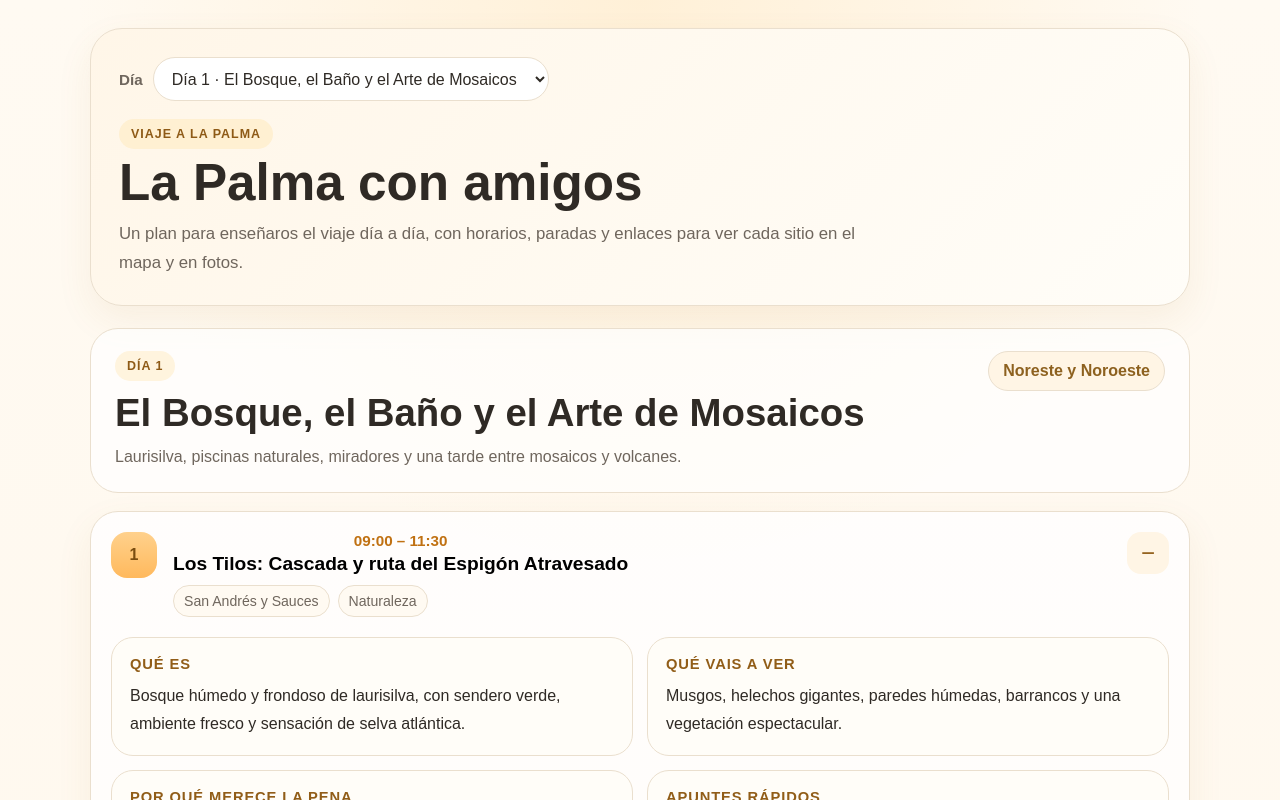
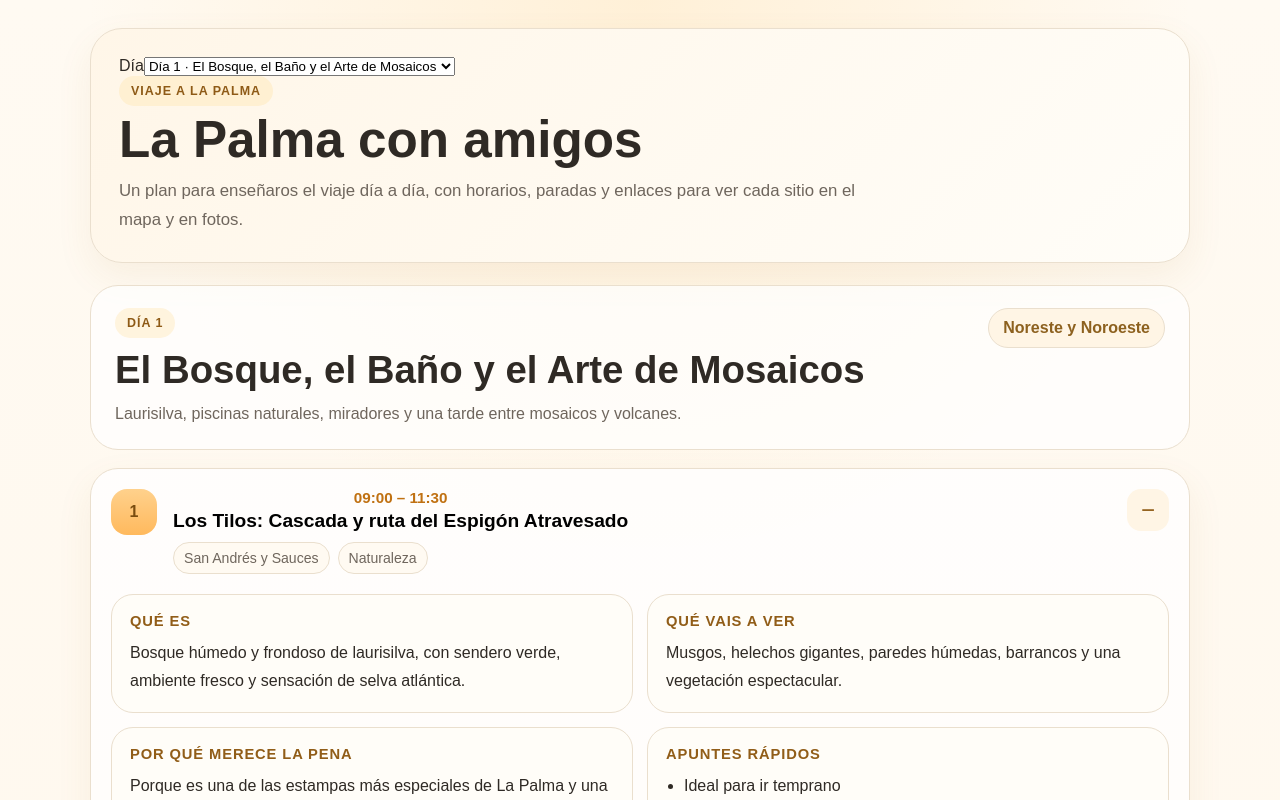
Before and after one commit to aniram115-commits/Viaje-La-Palma, a Next.js app: page / in a window 1280 px wide. Shown: the top 800 px of the page. Built offline with nearby package versions, Linux system fonts and the light colour scheme.

Commit message:
Add files via upload

```diff
--- a/app/globals.css
+++ b/app/globals.css
@@ -84,49 +84,35 @@ button {
 }
 
 .day-tabs {
-  display: grid;
-  grid-template-columns: repeat(3, 1fr);
-  gap: 14px;
+  display: flex;
+  gap: 10px;
   margin-bottom: 18px;
+  flex-wrap: wrap;
 }
 
 .day-tab {
-  text-align: left;
+  min-height: 44px;
+  padding: 0 16px;
+  border-radius: 999px;
   border: 1px solid var(--line);
-  background: rgba(255, 255, 255, 0.82);
-  border-radius: var(--radius);
-  padding: 18px;
+  background: rgba(255, 255, 255, 0.92);
+  color: var(--text);
   cursor: pointer;
+  font-weight: 700;
   transition: transform 0.18s ease, box-shadow 0.18s ease, border-color 0.18s ease;
-  box-shadow: 0 6px 20px rgba(60, 40, 10, 0.04);
+  box-shadow: 0 4px 14px rgba(60, 40, 10, 0.05);
 }
 
 .day-tab:hover {
-  transform: translateY(-2px);
-  box-shadow: var(--shadow);
+  transform: translateY(-1px);
+  box-shadow: 0 10px 20px rgba(60, 40, 10, 0.08);
 }
 
 .day-tab.active {
-  border-color: #f2b357;
-  background: linear-gradient(180deg, #fff8eb 0%, #fff3de 100%);
-  box-shadow: var(--shadow);
-}
-
-.day-tab strong {
-  display: block;
-  margin: 6px 0;
-  font-size: 1.08rem;
-  line-height: 1.35;
-}
-
-.day-tab small,
-.day-label {
-  display: block;
-  color: var(--muted);
-}
-
-.day-label {
-  font-weight: 700;
+  background: linear-gradient(180deg, #ffcb7a 0%, #f6a13b 100%);
+  border-color: #f0a03b;
+  color: white;
+  box-shadow: 0 10px 22px rgba(211, 129, 29, 0.22);
 }
 
 .day-summary {
@@ -372,26 +358,3 @@ button {
   scroll-margin-top: 24px;
   margin-top: 22px;
 }
-
-.hero-topbar {
-  display: flex;
-  align-items: center;
-  gap: 10px;
-  margin-bottom: 18px;
-}
-
-.day-select-label {
-  font-size: 0.95rem;
-  font-weight: 700;
-  color: var(--muted);
-}
-
-.day-select {
-  min-height: 44px;
-  padding: 0 14px;
-  border-radius: 999px;
-  border: 1px solid var(--line);
-  background: white;
-  color: var(--text);
-  font: inherit;
-}
```
